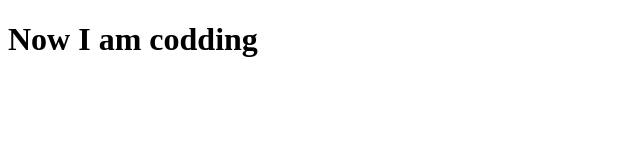
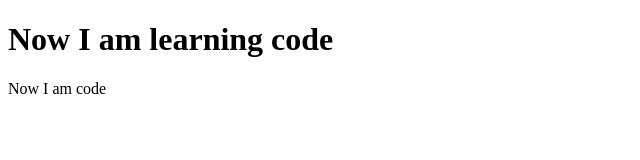
Before and after one commit to mdrabby1/my-third-new-repo, a plain HTML site: page index.html in a window 1280 px wide. Shown: the whole page, without its empty margins (0-640 px from the left). Drawn offline with Linux system fonts and the light colour scheme.

Commit message:
code added

```diff
--- a/index.html
+++ b/index.html
@@ -6,6 +6,7 @@
     <title>This my third repo</title>
 </head>
 <body>
-    <h1>Now I am codding </h1>
+    <h1>Now I am learning code </h1>
+    <p>Now I am code</p>
 </body>
 </html>
```
